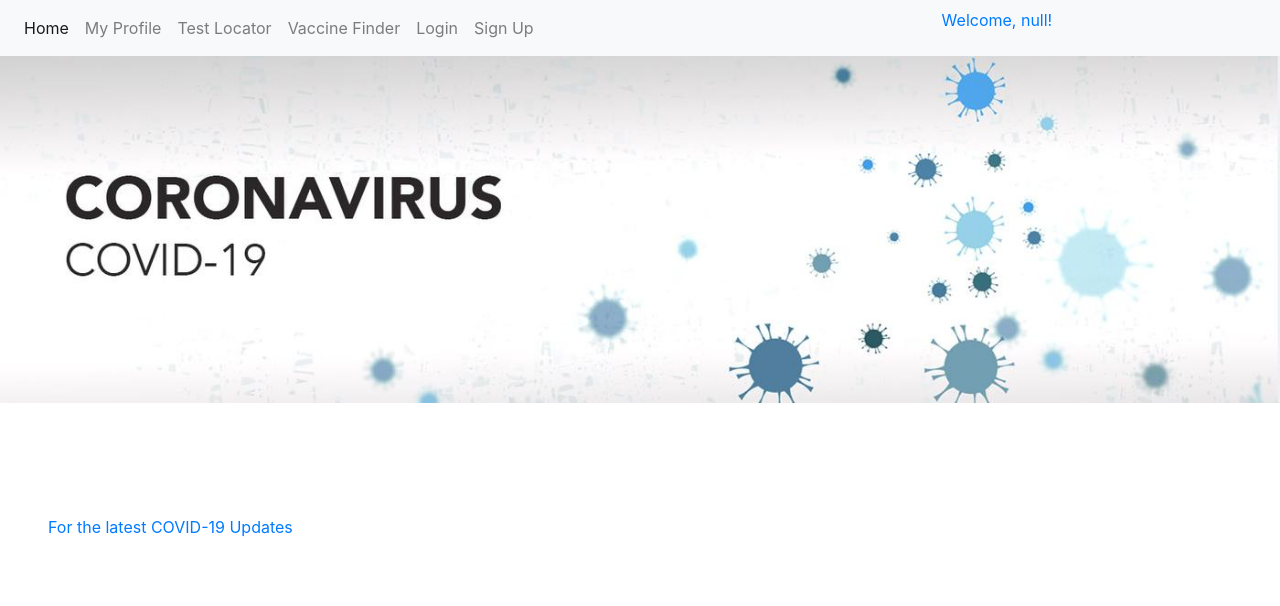
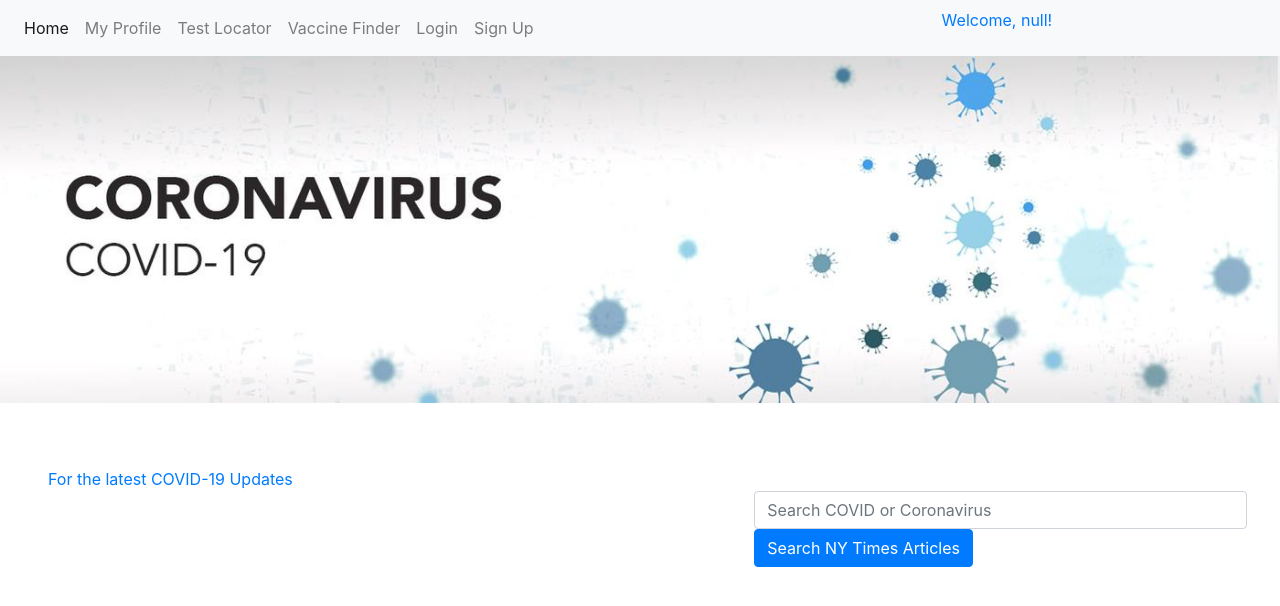
Before and after one commit to JakeMelville/covid-19-relief-react, a React (Create React App) app in the folder client/: page / in a window 1280 px wide. Shown: the top 606 px of the page. Built offline with nearby package versions, Linux system fonts and the light colour scheme; no server answers.

Commit message:
added search bar to client\src\components\CovidUpdateSection\index.js

```diff
--- a/client/src/components/CovidUpdateSection/index.js
+++ b/client/src/components/CovidUpdateSection/index.js
@@ -23,8 +23,9 @@ function CovidUpdate() {
     }, []);
   });
   return (
+
     <div className="card p-5 border-0">
-
+      <div>
         <p class="source">{covidUpdateState.source}</p>
         <p class="headline font-italic">{covidUpdateState.headline.main}</p>
         <p class="lead_paragraph">{covidUpdateState.lead_paragraph}</p>
@@ -39,6 +40,19 @@ function CovidUpdate() {
             For the latest COVID-19 Updates
           </a>
       </div>
+      <div>
+        <form class="float-sm-right">
+          <div class="form-group row">
+
+          <label for="inputPassword2" class="sr-only">Search COVID or Coronavirus</label>
+
+          <input type="password" class="form-control" id="inputPassword2" placeholder="Search COVID or Coronavirus"></input>
+
+          <button type="submit" class="btn btn-primary mb-2" onclick="showArticles()">Search NY Times Articles</button>
+          </div>
+        </form>
+      </div>
+    </div>
   );
 }
 
```
Lines whose indentation alone changed are shown as unchanged.
